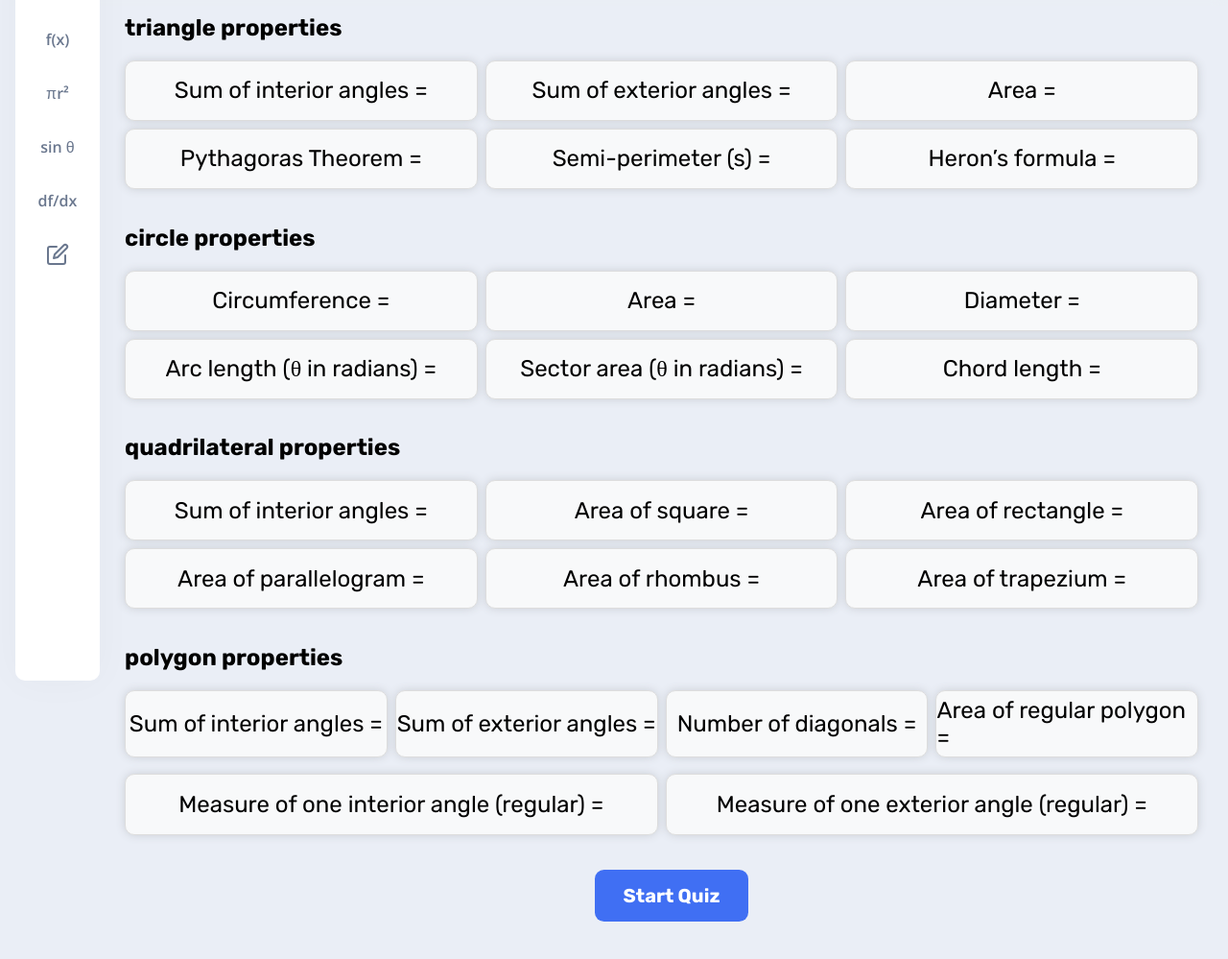
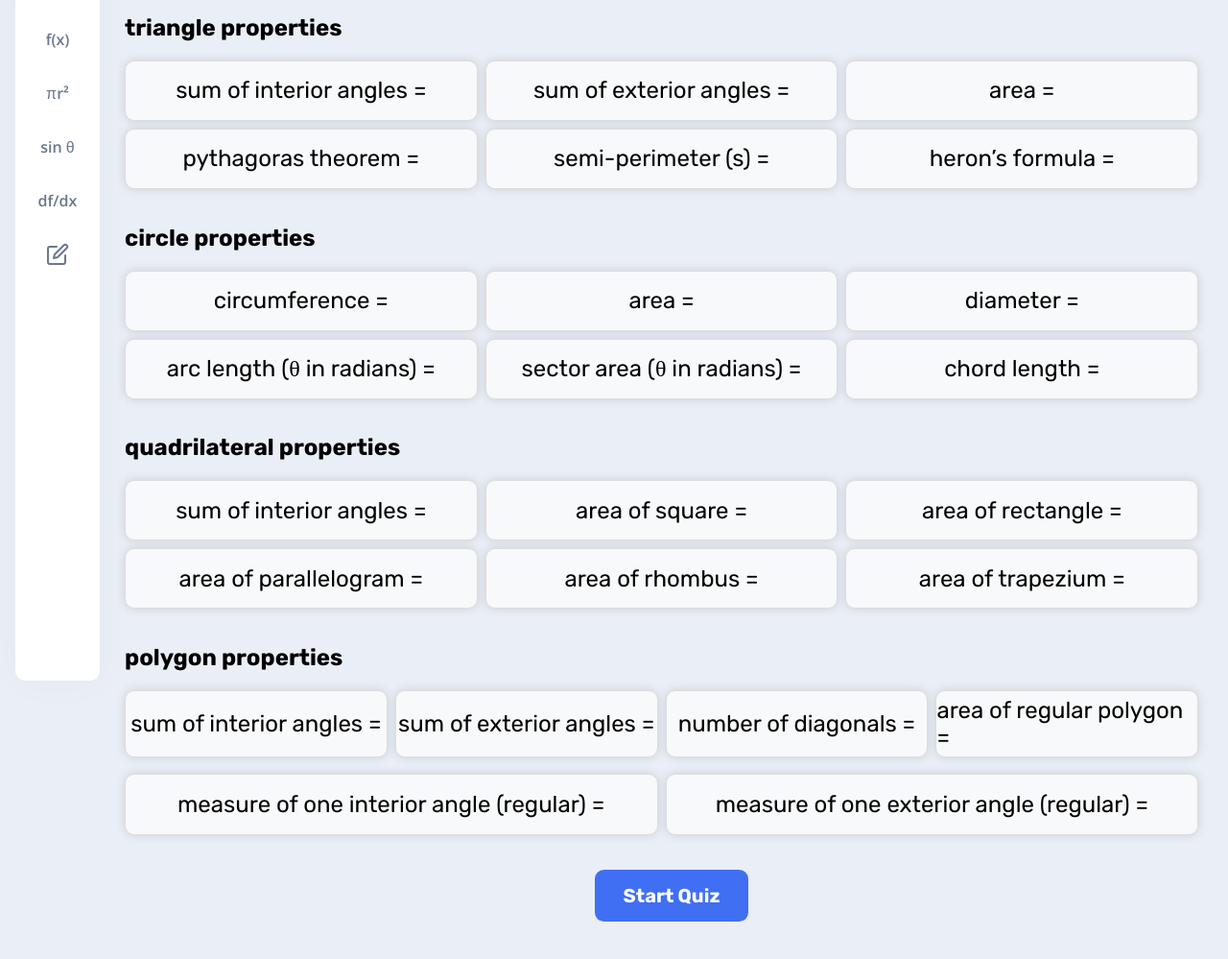
Before and after one commit to neel3o115/FlashMath, a plain HTML site: page geometry.html in a window 1280 px wide. Shown: the part 75-1074 px from the top of the page at 96% size. Drawn offline with nearby package versions, Linux system fonts and the light colour scheme; a web font is replaced by a local one.

Commit message:
caps to lower

```diff
--- a/geometry.html
+++ b/geometry.html
@@ -72,7 +72,7 @@
       <div class="card" style="aspect-ratio: 6/1;">
         <div class="card__inner">
           <div class="card__face card__front">
-            Sum of interior angles =
+            sum of interior angles =
           </div>
           <div class="card__face card__back">
             180°
@@ -83,7 +83,7 @@
       <div class="card" style="aspect-ratio: 6/1;">
         <div class="card__inner">
           <div class="card__face card__front">
-            Sum of exterior angles =
+            sum of exterior angles =
           </div>
           <div class="card__face card__back">
             360°
@@ -94,7 +94,7 @@
       <div class="card" style="aspect-ratio: 6/1;">
         <div class="card__inner">
           <div class="card__face card__front">
-            Area =
+            area =
           </div>
           <div class="card__face card__back">
             ½ × base × height
@@ -105,7 +105,7 @@
       <div class="card" style="aspect-ratio: 6/1;">
         <div class="card__inner">
           <div class="card__face card__front">
-            Pythagoras Theorem =
+            pythagoras theorem =
           </div>
           <div class="card__face card__back">
             a² + b² = c²
@@ -116,7 +116,7 @@
       <div class="card" style="aspect-ratio: 6/1;">
         <div class="card__inner">
           <div class="card__face card__front">
-            Semi-perimeter (s) =
+            semi-perimeter (s) =
           </div>
           <div class="card__face card__back">
             (a + b + c)/2
@@ -127,7 +127,7 @@
       <div class="card" style="aspect-ratio: 6/1;">
         <div class="card__inner">
           <div class="card__face card__front">
-            Heron’s formula =
+            heron’s formula =
           </div>
           <div class="card__face card__back">
             √[s(s - a)(s - b)(s - c)]
@@ -143,7 +143,7 @@
       <div class="card" style="aspect-ratio: 6/1;">
         <div class="card__inner">
           <div class="card__face card__front">
-            Circumference =
+            circumference =
           </div>
           <div class="card__face card__back">
             2πr
@@ -154,7 +154,7 @@
       <div class="card" style="aspect-ratio: 6/1;">
         <div class="card__inner">
           <div class="card__face card__front">
-            Area =
+            area =
           </div>
           <div class="card__face card__back">
             πr²
@@ -165,7 +165,7 @@
       <div class="card" style="aspect-ratio: 6/1;">
         <div class="card__inner">
           <div class="card__face card__front">
-            Diameter =
+            diameter =
           </div>
           <div class="card__face card__back">
             2r
@@ -176,7 +176,7 @@
       <div class="card" style="aspect-ratio: 6/1;">
         <div class="card__inner">
           <div class="card__face card__front">
-            Arc length (θ in radians) =
+            arc length (θ in radians) =
           </div>
           <div class="card__face card__back">
             rθ
@@ -187,7 +187,7 @@
       <div class="card" style="aspect-ratio: 6/1;">
         <div class="card__inner">
           <div class="card__face card__front">
-            Sector area (θ in radians) =
+            sector area (θ in radians) =
           </div>
           <div class="card__face card__back">
             ½r²θ
@@ -198,7 +198,7 @@
       <div class="card" style="aspect-ratio: 6/1;">
         <div class="card__inner">
           <div class="card__face card__front">
-            Chord length =
+            chord length =
           </div>
           <div class="card__face card__back">
             2r sin(θ/2)
@@ -214,7 +214,7 @@
       <div class="card" style="aspect-ratio: 6/1;">
         <div class="card__inner">
           <div class="card__face card__front">
-            Sum of interior angles =
+            sum of interior angles =
           </div>
           <div class="card__face card__back">
             360°
@@ -225,7 +225,7 @@
       <div class="card" style="aspect-ratio: 6/1;">
         <div class="card__inner">
           <div class="card__face card__front">
-            Area of square =
+            area of square =
           </div>
           <div class="card__face card__back">
             side²
@@ -236,7 +236,7 @@
       <div class="card" style="aspect-ratio: 6/1;">
         <div class="card__inner">
           <div class="card__face card__front">
-            Area of rectangle =
+            area of rectangle =
           </div>
           <div class="card__face card__back">
             length × breadth
@@ -247,7 +247,7 @@
       <div class="card" style="aspect-ratio: 6/1;">
         <div class="card__inner">
           <div class="card__face card__front">
-            Area of parallelogram =
+            area of parallelogram =
           </div>
           <div class="card__face card__back">
             base × height
@@ -258,7 +258,7 @@
       <div class="card" style="aspect-ratio: 6/1;">
         <div class="card__inner">
           <div class="card__face card__front">
-            Area of rhombus =
+            area of rhombus =
           </div>
           <div class="card__face card__back">
             (diagonal₁ × diagonal₂)/2
@@ -269,7 +269,7 @@
       <div class="card" style="aspect-ratio: 6/1;">
         <div class="card__inner">
           <div class="card__face card__front">
-            Area of trapezium =
+            area of trapezium =
           </div>
           <div class="card__face card__back">
             ½ × (sum of parallel sides) × height
@@ -285,7 +285,7 @@
       <div class="card" style="aspect-ratio: 4/1;">
         <div class="card__inner">
           <div class="card__face card__front">
-            Sum of interior angles =
+            sum of interior angles =
           </div>
           <div class="card__face card__back">
             (n - 2) × 180°
@@ -296,7 +296,7 @@
       <div class="card" style="aspect-ratio: 4/1;">
         <div class="card__inner">
           <div class="card__face card__front">
-            Sum of exterior angles =
+            sum of exterior angles =
           </div>
           <div class="card__face card__back">
             360°
@@ -307,7 +307,7 @@
       <div class="card" style="aspect-ratio: 4/1;">
         <div class="card__inner">
           <div class="card__face card__front">
-            Number of diagonals =
+            number of diagonals =
           </div>
           <div class="card__face card__back">
             n(n - 3)/2
@@ -318,7 +318,7 @@
       <div class="card" style="aspect-ratio: 4/1;">
         <div class="card__inner">
           <div class="card__face card__front">
-            Area of regular polygon =
+            area of regular polygon =
           </div>
           <div class="card__face card__back">
             (1/2) × Perimeter × Apothem
@@ -333,7 +333,7 @@
       <div class="card" style="aspect-ratio: 9/1;">
         <div class="card__inner">
           <div class="card__face card__front">
-            Measure of one interior angle (regular) =
+            measure of one interior angle (regular) =
           </div>
           <div class="card__face card__back">
             [(n - 2) × 180°] / n
@@ -344,7 +344,7 @@
       <div class="card" style="aspect-ratio: 9/1;">
         <div class="card__inner">
           <div class="card__face card__front">
-            Measure of one exterior angle (regular) =
+            measure of one exterior angle (regular) =
           </div>
           <div class="card__face card__back">
             360° / n
```
Also changed, not shown: calculus.html (+5 -5 lines).
